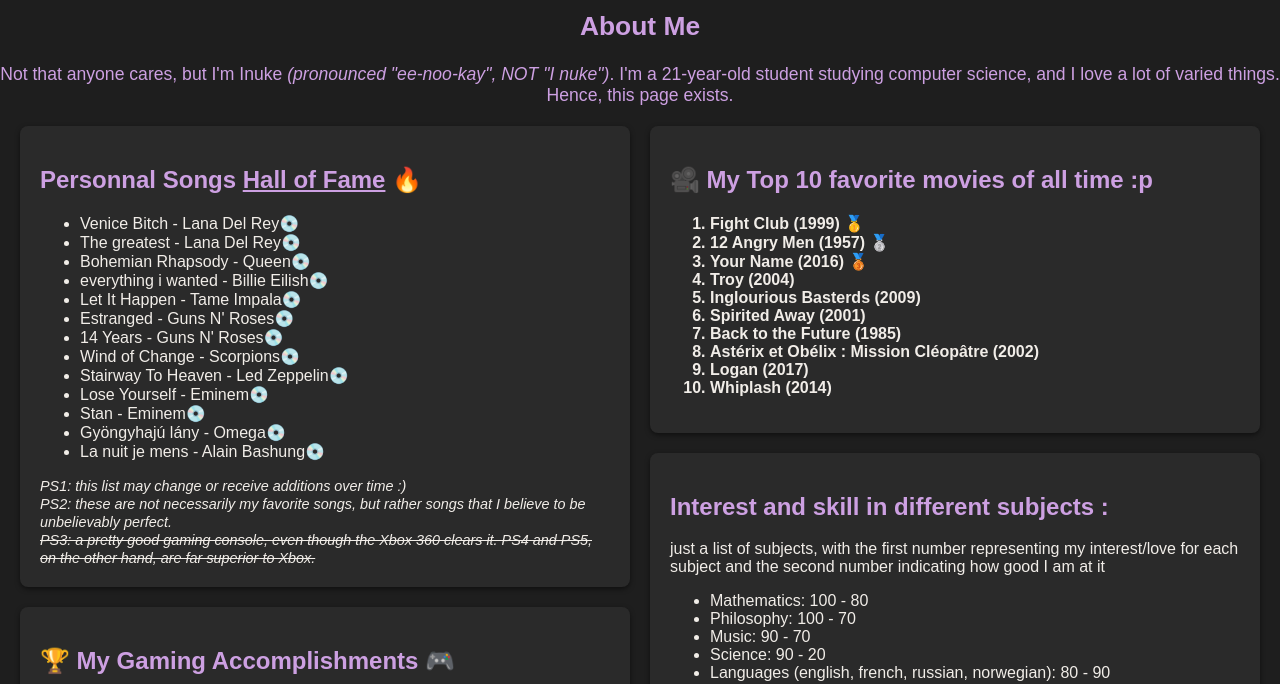
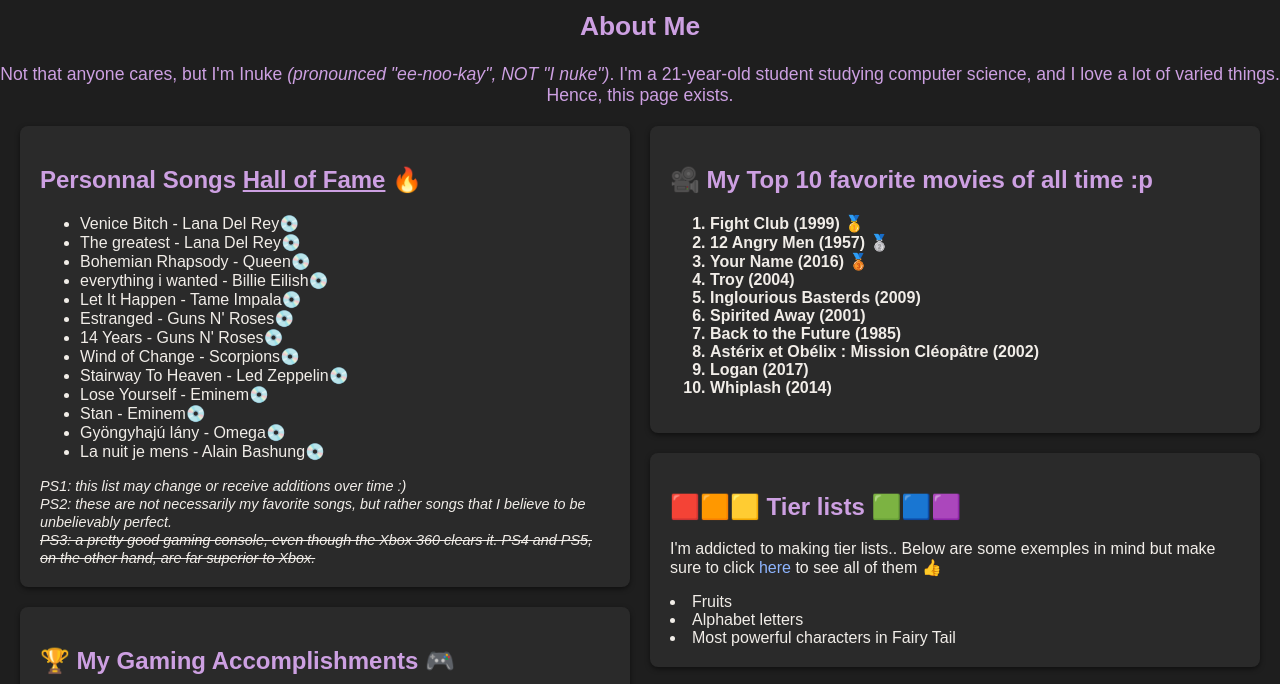
Before and after one commit to inukekeke/inukekeke.github.io, a plain HTML site: page index.html in a window 1280 px wide. Shown: the part 68-752 px from the top of the page. Drawn offline with Linux system fonts and the light colour scheme.

Commit message:
Update index.html

```diff
--- a/index.html
+++ b/index.html
@@ -96,6 +96,20 @@
             font-weight: bold;
             transition: color 0.3s ease-in-out;
             /* Smooth transition effect */
+        }
+
+        .clickable2 {
+            cursor: pointer;
+            /* Makes it look clickable */
+            color: #8eb5ff;
+            /* Gives a highlight color */
+            transition: color 0.3s ease-in-out;
+            /* Smooth transition effect */
+        }
+
+        .clickable2:hover {
+            color: #506ea5;
+            /* Changes color on hover */
         }
 
         .clickable:hover {
@@ -286,6 +300,15 @@
                 </ol>
             </section>
             <section>
+                <h2>🟥🟧🟨 Tier lists 🟩🟦🟪</h2>
+                <p>I'm addicted to making tier lists.. Below are some exemples in mind but make sure to click <a href="tierlists.html" class="clickable2">here</a> to see all of them 👍</p>
+                <u1>
+                    <li>Fruits</li>
+                    <li>Alphabet letters</li>
+                    <li>Most powerful characters in Fairy Tail</li>
+                </u1>
+            </section>
+            <section>
                 <h2>Interest and skill in different subjects :</h2>
                 <p>just a list of subjects, with the first number representing my interest/love for each subject and the second number indicating how good I am at it</p>
                 <ul>
```
